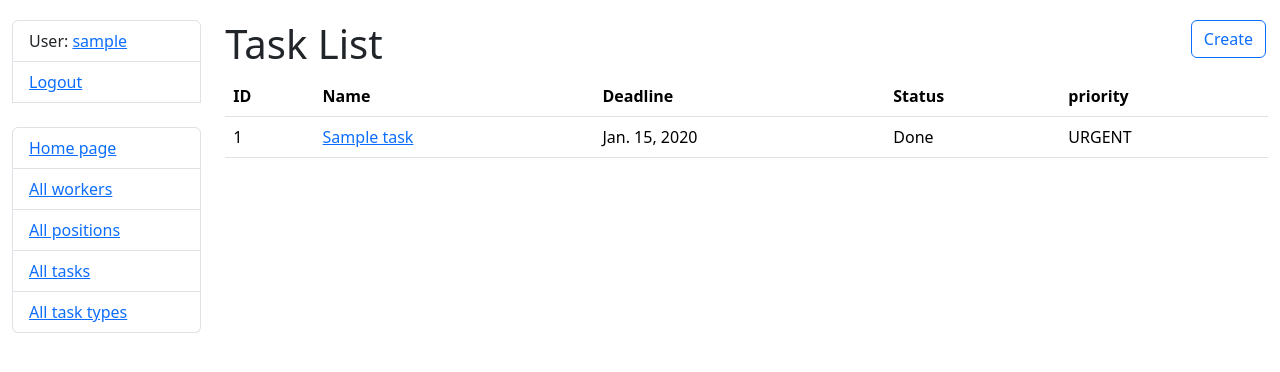
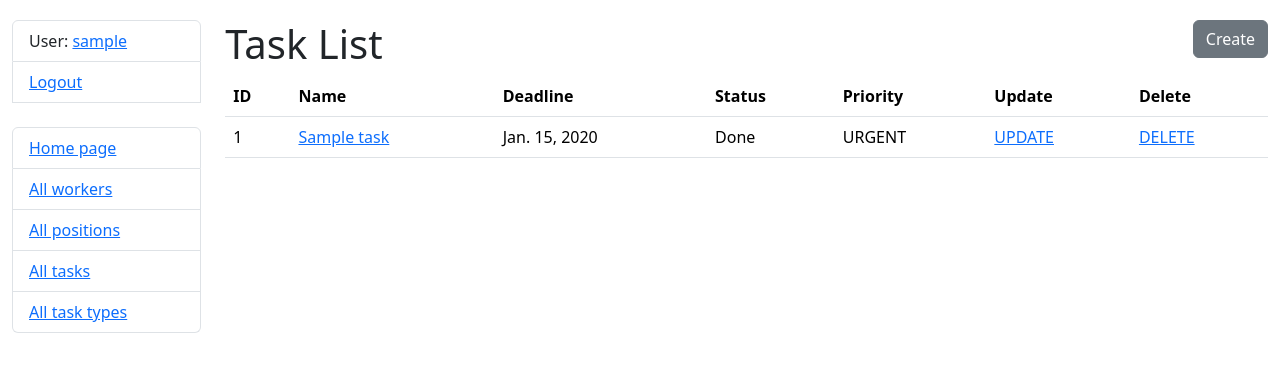
Before and after one commit to Paul-Starodub/IT-Company-Task-Manager, a Django app: page /tasks/ in a window 1280 px wide. Shown: the top 372 px of the page. Run offline with Django 4.2, Linux system fonts and the light colour scheme; a user stored in the database is signed in; tables that the repository leaves empty hold one stand-in row (values such as "Sample post").

Commit message:
Added task_confirm_delete.html

```diff
--- a/company/urls.py
+++ b/company/urls.py
@@ -15,6 +15,8 @@ from company.views import (
     TaskListView,
     TaskDetailView,
     TaskCreateView,
+    TaskUpdateView,
+    TaskDeleteView,
     WorkerListView,
     WorkerDetailView,
 )
@@ -91,6 +93,16 @@ urlpatterns = [
         name="task-create"
     ),
     path(
+        "tasks/<int:pk>/update/",
+        TaskUpdateView.as_view(),
+        name="task-update"
+    ),
+    path(
+        "tasks/<int:pk>/delete/",
+        TaskDeleteView.as_view(),
+        name="task-delete"
+    ),
+    path(
         "workers/",
         WorkerListView.as_view(),
         name="worker-list"
--- a/company/views.py
+++ b/company/views.py
@@ -4,6 +4,7 @@ from django.contrib.auth.mixins import LoginRequiredMixin
 from django.urls import reverse_lazy
 from django.views import generic
 
+from company.forms import TaskForm
 from company.models import TaskType, Position, Worker, Task
 
 
@@ -135,6 +136,21 @@ class TaskCreateView(LoginRequiredMixin, generic.CreateView):
     success_url = reverse_lazy("company:task-list")
 
 
+class TaskUpdateView(LoginRequiredMixin, generic.UpdateView):
+    """Class for update task"""
+
+    model = Task
+    form_class = TaskForm
+    success_url = reverse_lazy("company:task-list")
+
+
+class TaskDeleteView(LoginRequiredMixin, generic.DeleteView):
+    """Class for delete task"""
+
+    model = Task
+    success_url = reverse_lazy("company:task-list")
+
+
 class WorkerListView(LoginRequiredMixin, generic.ListView):
     """Class for viewing the list of workers on the site"""
 
--- a/templates/company/task_list.html
+++ b/templates/company/task_list.html
@@ -3,9 +3,7 @@
 {% block content %}
   <h1>
     Task List
-    <a href="{% url 'company:task-create' %}" class="btn btn-outline-primary link-to-page">
-      Create
-    </a>
+    <a style="float: right" class="btn btn-secondary" href="{% url 'company:task-create' %}">Create</a>
   </h1>
   {% if task_list %}
     <table class="table">
@@ -14,30 +12,35 @@
         <th>Name</th>
         <th>Deadline</th>
         <th>Status</th>
-        <th>priority</th>
+        <th>Priority</th>
+        <th>Update</th>
+        <th>Delete</th>
       </tr>
-
       {% for task in task_list %}
         <tr>
           <td>
-              {{ task.id }}
+            {{ task.id }}
           </td>
           <td>
-              <a href="{{  task.get_absolute_url }}">{{ task.name }}</a>
+            <a href={{ task.get_absolute_url }}>{{ task.name }}</a>
+          </td><td>
+            {{ task.deadline }}
+          </td><td>
+            {{ task.print_completed }}
+          </td><td>
+            {{ task.get_priority_display }}
           </td>
           <td>
-              {{ task.deadline }}
+            <a href="{% url 'company:task-update' pk=task.pk %}">UPDATE</a>
           </td>
           <td>
-              {{ task.print_completed }}
-          </td>
-          <td>
-              {{ task.get_priority_display }}
+            <a href="{% url 'company:task-delete' pk=task.pk %}">DELETE</a>
           </td>
         </tr>
       {% endfor %}
+
     </table>
-  {% else %}
-    <p>There are no tasks in company now</p>
+  {% else  %}
+    <p>There are not tasks in company now</p>
   {% endif %}
 {% endblock %}
```
Also changed, not shown: templates/company/task_confirm_delete.html (added, +11 -0 lines).
